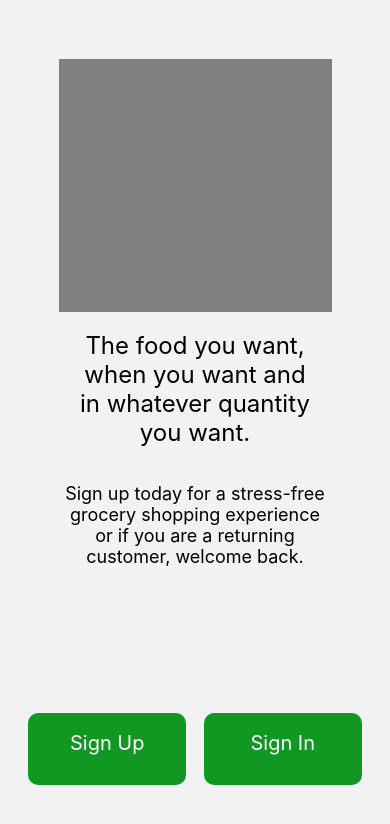
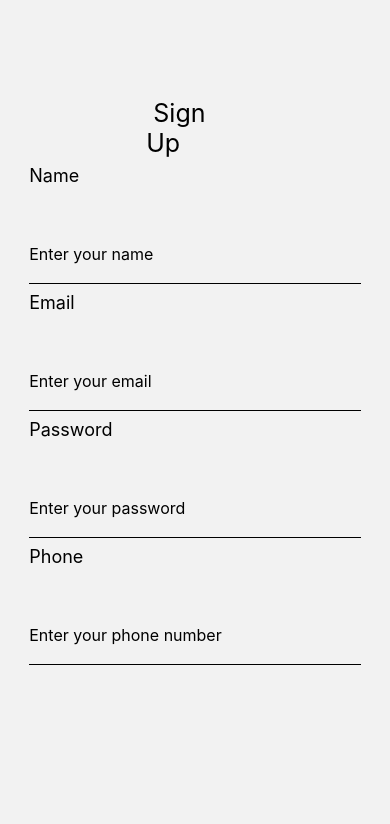
Before and after one commit to JosiahM42/Dark-Store-App, a React Native app: screen /SignUp in a window 390 px wide. Shown: the top 824 px of the page. Built offline with nearby package versions, Linux system fonts and the light colour scheme.

Commit message:
Update to sign up screen
- Sign Up screen
- Login screen

```diff
--- a/App.js
+++ b/App.js
@@ -3,7 +3,10 @@ import React from 'react';
 import { StyleSheet, Text, View } from 'react-native';
 import { NavigationContainer } from '@react-navigation/native';
 import { createStackNavigator } from '@react-navigation/stack';
+
 import { SelectorScreen } from './SelectorScreen';
+import { SignUpScreen } from './SignUpScreen';
+import { SignInScreen } from './SignInScreen';
 
 const Stack = createStackNavigator();
 
@@ -12,8 +15,16 @@ const Stack = createStackNavigator();
 export const AppNavigate = () => (
   <Stack.Navigator>
     <Stack.Screen options={{headerShown: false}} name="Selector" component={SelectorScreen} />
+    <Stack.Screen options={{headerShown: false}} name="SignUp" component={SignUpScreen} />
+    <Stack.Screen options={{headerShown: false}} name="SignIn" component={SignInScreen} />
   </Stack.Navigator>
 );
+
+export const AuthNavigate = () => (
+  <Stack.Navigator>
+    <Stack.Screen options={{headerShown: false}} name="SignUpScreen" component={SignUpScreen} />
+  </Stack.Navigator>
+)
 
 export default function App() {
   return (
--- a/SelectorScreen.js
+++ b/SelectorScreen.js
@@ -31,7 +31,7 @@ export const SelectorScreen = () => {
 
             <View style={styles.screenHorizontalLayout}>
                 <TouchableHighlight
-                    onPress={() => screenNavigate.navigate('Sign Up')}
+                    onPress={() => screenNavigate.navigate('SignUp')}
                     style={styles.button}
                     underlayColor="#DDDDDD"
                     backgroundColor="#99D98C"
@@ -40,7 +40,7 @@ export const SelectorScreen = () => {
                 </TouchableHighlight>
 
                 <TouchableHighlight
-                    onPress={() => screenNavigate.navigate('Sign In')}
+                    onPress={() => screenNavigate.navigate('SignIn')}
                     style={styles.button}
                     underlayColor="#DDDDDD"
                 >
--- /dev/null
+++ b/SignInScreen.js
@@ -0,0 +1,44 @@
+/*
+    Author:  Josiah Murray
+    Date Started: 06/08/2021
+*/
+
+import React, { useState } from'react';
+import { StyleSheet, Text, View, TouchableHighlight, TextInput} from 'react-native';
+// import { useNavigation } from '@react-navigation/native';
+
+export const SignInScreen = () => {
+
+    //const screenNavigate = useNavigation();
+
+    const [username, setUsername] = useState('');
+    const [userEmail, setUserEmail] = useState('');
+    const [password, setPassword] = useState('');
+    const [phone, setPhone] = useState('');
+
+    return (
+
+        <View style={styles.screenVerticalLayout}>
+            <TextInput
+                style={{ padding: 8, backgroundColor: '#f5f5f5' }}
+                onChangeText={name => setUsername(name)}
+                placeholder="Name"
+            />
+
+            <TextInput
+                style={{ padding: 8, backgroundColor: '#f5f5f5' }}
+                onChangeText={email => setUserEmail(email)}
+                placeholder="Hi"
+            />
+        </View>
+    )
+}
+
+export const styles = StyleSheet.create({
+    screenVerticalLayout: {
+        flex: 1,
+        alignItems: 'center',
+        //justifyContent: 'center',
+    },
+
+})
--- /dev/null
+++ b/SignUpScreen.js
@@ -0,0 +1,179 @@
+/*
+    Author:  Josiah Murray
+    Date Started: 06/08/2021
+*/
+
+import React, { useState } from'react';
+import { StyleSheet, Text, View, TouchableHighlight, TextInput} from 'react-native';
+// import { useNavigation } from '@react-navigation/native';
+
+
+export const SignUpScreen = () => {
+
+    //const screenNavigate = useNavigation();
+
+
+    const [getName, setName] = useState('');
+    const [getEmail, setEmail] = useState('');
+    const [getPassword, setPassword] = useState('');
+    const [getPhone, setPhone] = useState('');
+
+    const [getError, setError] = useState(false);
+
+    // const [nameError, setNameError] = useState(false);
+    // const [emailError, setEmailError] = useState(false);
+    // const [passwordError, setPasswordError] = useState(false);
+    // const [PhoneError, setPhoneError] = useState(false);
+
+    const ErrorHandler = () => {
+        if(!getName){
+            alert('Please enter your name');
+        }
+        else if(!getEmail){
+            alert('Please enter an email');
+        }
+        else if(!getPassword){
+            alert('Please enter a password');
+        }
+        else if(!getPhone){
+            alert('Please enter a phone number');
+        }
+        else{
+            screenNavigate.navigate('Home');
+        }
+
+    }
+
+    // const ErrorHandler = (userInput) => {
+    //     switch(userInput){
+    //         case(getName):
+    //             if(!getName){
+    //                 alert('Please enter your name');
+    //             }
+    //             break;
+
+    //         case(getEmail):
+    //             if(!getEmail){
+    //                 alert('Please enter an email');
+    //             }
+    //             break;
+
+
+
+    //     }
+
+    // }
+
+    return (
+
+        <View style={styles.screenVerticalLayout}>
+            <Text style={styles.title}> Sign Up </Text>
+
+            <Text style={styles.headings}>Name</Text>
+            <TextInput
+                style={styles.textInput}
+                onChangeText={name => setName(name)}
+                placeholder="Enter your name"
+                //underlineColorAndroid= 'black'
+            />
+
+            <Text style={styles.headings}>Email</Text>
+            <TextInput
+                style={styles.textInput}
+                onChangeText={email => setEmail(email)}
+                placeholder="Enter your email"
+                //underlineColorAndroid= 'black'
+            />
+
+            <Text style={styles.headings}>Password</Text>
+            <TextInput
+                style={styles.textInput}
+                onChangeText={password => setPassword(password)}
+                placeholder="Enter your password"
+                //underlineColorAndroid= 'black'
+            />
+
+            <Text style={styles.headings} >Phone</Text>
+            <TextInput
+                style={styles.textInput}
+                onChangeText={phone => setPhone(phone)}
+                placeholder="Enter your phone number"
+                // underlineColorAndroid= 'black'
+            />
+
+            {/* <TouchableHighlight
+                onPress={() => screenNavigate.navigate('Home')}
+                style={styles.button}
+                underlayColor="#DDDDDD"
+                backgroundColor="#99D98C"
+            >
+                <Text style={styles.textButton}>Sign Up</Text>
+            </TouchableHighlight> */}
+
+            {/* <TouchableHighlight
+                onPress={() => screenNavigate.navigate('Home')}
+                style={styles.button}
+                underlayColor="#DDDDDD"
+                backgroundColor="#99D98C"
+            >
+                <Text style={styles.textButton}>Sign Up</Text>
+            </TouchableHighlight> */}
+        </View>
+    )
+}
+
+export const styles = StyleSheet.create({
+    screenVerticalLayout: {
+        flex: 1,
+        alignItems: 'center',
+        paddingTop: "25%",
+        //justifyContent: 'center',
+        //justifyContent: 'space-evenly',
+        //flexDirection: 'column',
+
+    },
+    title: {
+        top: "0.005%",
+        //padding: "20%",
+        fontSize: 25,
+        //textAlign: 'center',
+        width: "25%"
+    },
+
+    headings: {
+        paddingTop: "2%",
+        //paddingBottom: "1%",
+        fontSize: 18,
+        textAlign: 'left',
+        marginRight: "55%",
+        width: "30%",
+        height: "9%",
+
+    },
+
+    textInput: {
+        //top: "20%",
+        //padding: "2%",
+        // borderColor: 'black',
+        // borderWidth: 1,
+        fontSize: 16,
+        width: "85%",
+        height: "8%",
+        // justifyContent: 'space-between',
+        borderBottomColor: '#000', // Add this to specify bottom border color
+        borderBottomWidth: 1,     // Add this to specify bottom border thickness
+
+    },
+
+    button: {
+        alignItems: "center",
+        // backgroundColor: "#d3d3d3",
+        //backgroundColor: "#119822",
+        padding: "5%",
+        width: "45%",
+        top: "29%",
+        borderRadius: 10,
+        borderColor: 'black',
+        borderWidth: 1,
+    },
+})
--- a/package.json
+++ b/package.json
@@ -20,7 +20,9 @@
     "react-native-gesture-handler": "~1.10.2",
     "react-native-safe-area-context": "3.2.0",
     "react-native-screens": "~3.4.0",
-    "react-native-web": "~0.13.12"
+    "react-native-web": "~0.13.12",
+    "firebase": "8.2.3",
+    "expo-constants": "~11.0.1"
   },
   "devDependencies": {
     "@babel/core": "~7.9.0"
```
Also changed, not shown: firebase/config.js (added, +21 -0 lines), 1 other file (tests, documents, lock files or other folders).
